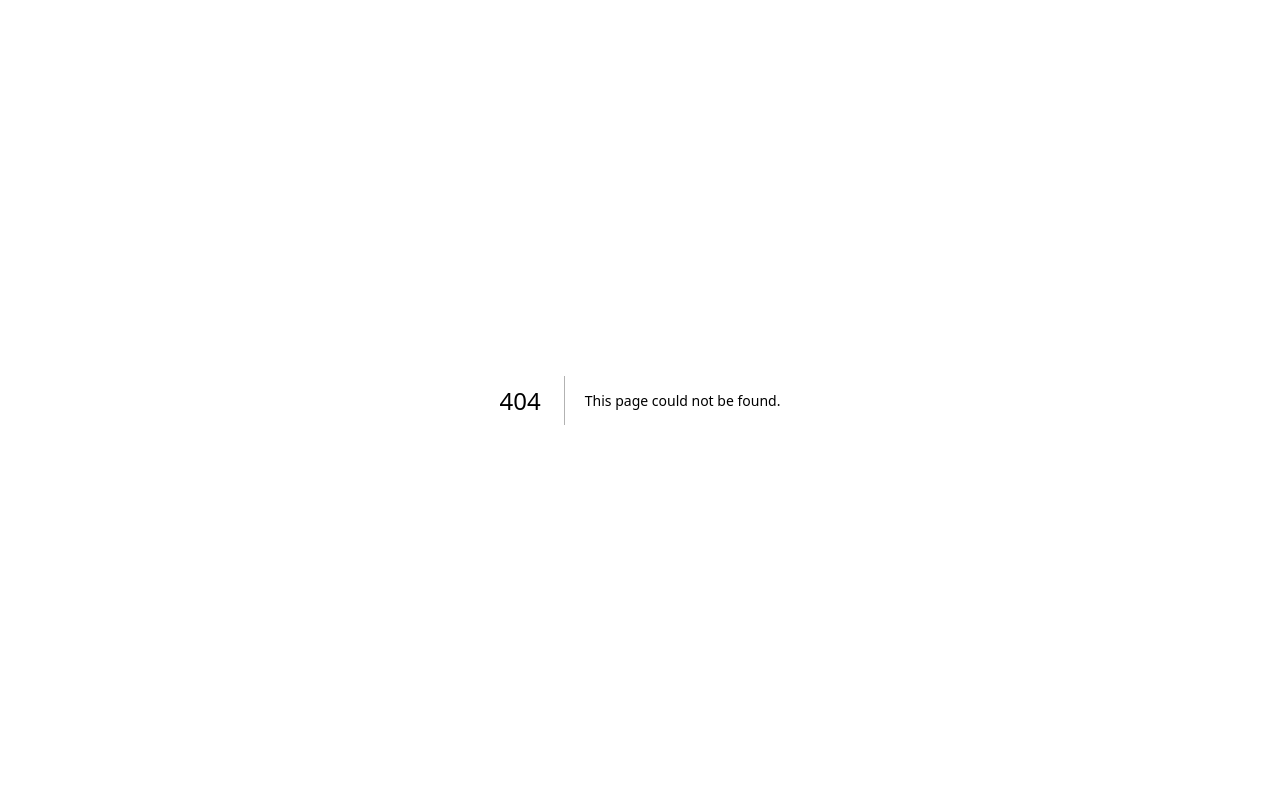
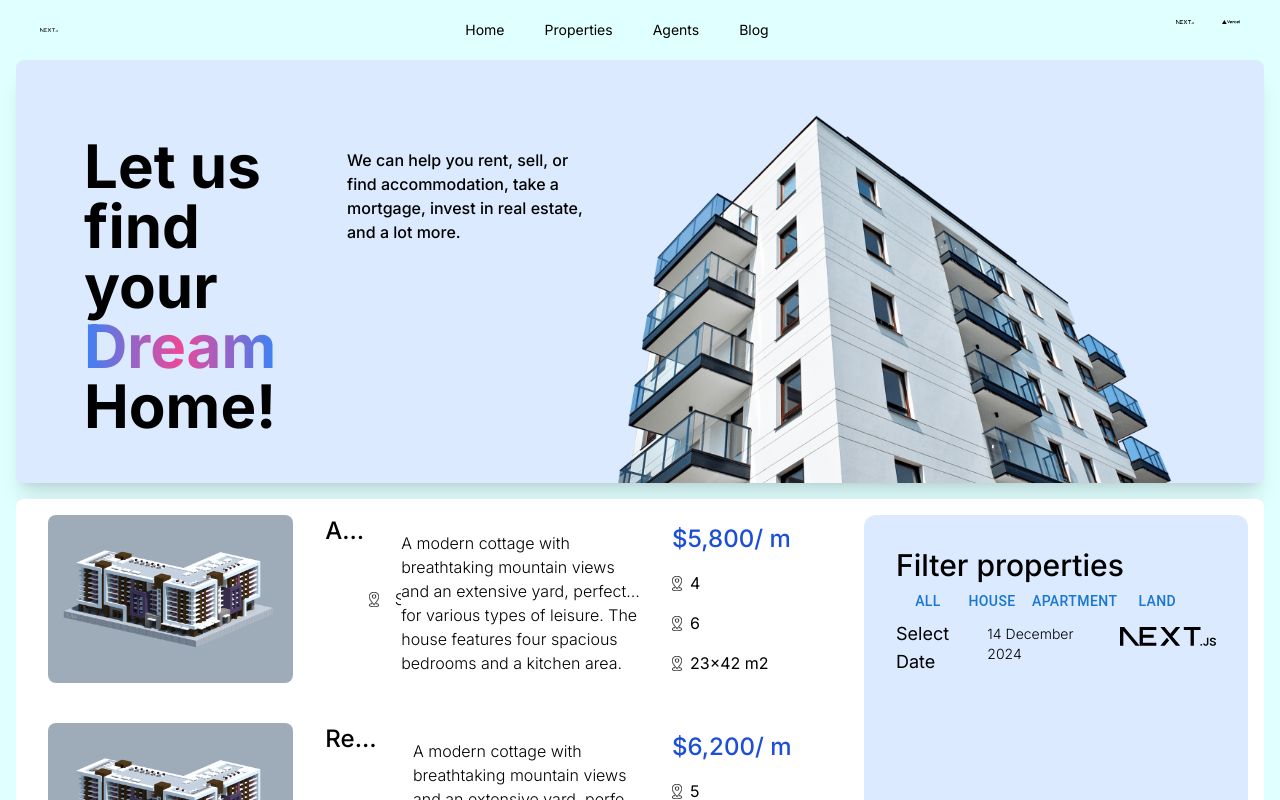
Before and after one commit to LynnT-2003/mv-realty-demo, a Next.js app: page /Home in a window 1280 px wide. Before the commit this address had no page. Shown: the top 800 px of the page. Built offline with nearby package versions, Linux system fonts and the light colour scheme.

Commit message:
Increased container spacing in ListingCard

```diff
--- /dev/null
+++ b/app/Home/page.jsx
@@ -0,0 +1,14 @@
+import React from 'react'
+import Hero from "../components/Hero";
+import HomeBrowse from "../components/HomeBrowse"
+
+const Home = () => {
+  return (
+    <>
+       <Hero/>
+       <HomeBrowse/>
+    </>
+  )
+}
+
+export default Home
--- a/app/components/HomeBrowse.jsx
+++ b/app/components/HomeBrowse.jsx
@@ -1,10 +1,10 @@
+"use client"
+
 import React from 'react';
 import { Grid } from '@mui/material';
 import {Button} from '@mui/material';
 import ListingCard from './ui/listing-card';
 import { useRouter } from 'next/navigation';
-
-
 
 const HomeBrowse = () => {
 
@@ -56,7 +56,7 @@ const HomeBrowse = () => {
           ))}
         </Grid>
         <Grid item md={4}>
-          <div className='h-full bg-blue-100 rounded-xl mr-4 px-8 py-6'>
+          <div className='h-full bg-blue-100 rounded-xl mr-4 px-8 py-8'>
             <h1 className='font-medium text-3xl'>Filter properties</h1>
             <Button>All</Button>
             <Button>House</Button>
--- a/app/components/MapDemo.jsx
+++ b/app/components/MapDemo.jsx
@@ -44,7 +44,7 @@ const MapDemo = ({ lat, lng }) => {
 
       const mapOptions = {
         center: position,
-        zoom: 17,
+        zoom: 16,
         styles: mapStyles // Apply custom styles
       };
 
@@ -90,7 +90,7 @@ const MapDemo = ({ lat, lng }) => {
 
                     // Create a custom InfoWindow
                     const infoWindowContent = `
-                    <div class="custom-info-window">
+                    <div>
                       <strong>${place.name}</strong><br>
                       Distance: ${distance}<br>
                       Walking duration: ${duration}
--- a/app/components/Navbar.jsx
+++ b/app/components/Navbar.jsx
@@ -1,7 +1,10 @@
+"use client"
 import React from "react";
 import {navLists} from "../constants"
+import { useRouter } from "next/navigation";
 
 const Navbar = () => {
+  const router = useRouter();
   return (
     <header className="w-full py-5 sm:px-10 px-5 flex justify-between items-center">
       <nav className="flex w-full screen-max-width">
@@ -11,6 +14,7 @@ const Navbar = () => {
             <div
               key={nav}
               className="px-5 text-sm cursor-pointer text-gray hover:font-light hover:text-base hover:text-slate-500 transition-all"
+              onClick={() => router.push(`/${nav}`)}
             >
               {nav}
             </div>
--- a/app/components/ui/listing-card.jsx
+++ b/app/components/ui/listing-card.jsx
@@ -5,7 +5,7 @@ import { Grid } from '@mui/material';
 const ListingCard = ({ imageSrc, title, location, description, price, details }) => {
   return (
     <div className='rounded-lg hover:bg-slate-100 cursor-pointer pl-4'>
-      <Grid container spacing={2} alignItems="center" className='rounded-lg pb-6 my-4'>
+      <Grid container spacing={4} alignItems="center" className='rounded-lg pb-6 my-4'>
           <Grid item md={4} className='flex items-center justify-center' style={{ height: '200px' }}>
             <img src={imageSrc} className='rounded-lg h-full object-cover' alt={title} />
           </Grid>
--- a/app/details/[id]/page.jsx
+++ b/app/details/[id]/page.jsx
@@ -34,7 +34,7 @@ const Details = ({params}) => {
         return<div>Listing {id} not found</div>
     }
     return (
-        <div className='mt-10 mx-10'>
+        <div className='mt-10 mx-10 w-[40%] h-[50%]'>
             <MapDemo lat={listing.lat} lng={listing.lng} clas/>
         </div>
     )
--- a/app/layout.js
+++ b/app/layout.js
@@ -1,4 +1,5 @@
 import { Inter } from "next/font/google";
+import Navbar from "./components/Navbar";
 import "./globals.css";
 
 const inter = Inter({ subsets: ["latin"] });
@@ -11,7 +12,10 @@ export const metadata = {
 export default function RootLayout({ children }) {
   return (
     <html lang="en">
-      <body className={inter.className}>{children}</body>
+      <body className={inter.className}>
+        <Navbar/>
+        {children}
+      </body>
     </html>
   );
 }
--- a/app/page.js
+++ b/app/page.js
@@ -1,17 +1,11 @@
 "use client"
 
-import Hero from "./components/Hero";
-import Navbar from "./components/Navbar";
-import HomeBrowse from "./components/HomeBrowse"
-import NavbarDemo from "./components/NavbarDemo"
-import MapDemo from "./components/MapDemo"
+import Home from "./Home/page";
 
-export default function Home() {
+export default function Landing() {
   return (
     <>
-      <Navbar/>
-      <Hero/>
-      <HomeBrowse/>
+      <Home/>
     </>
   );
 }
```
